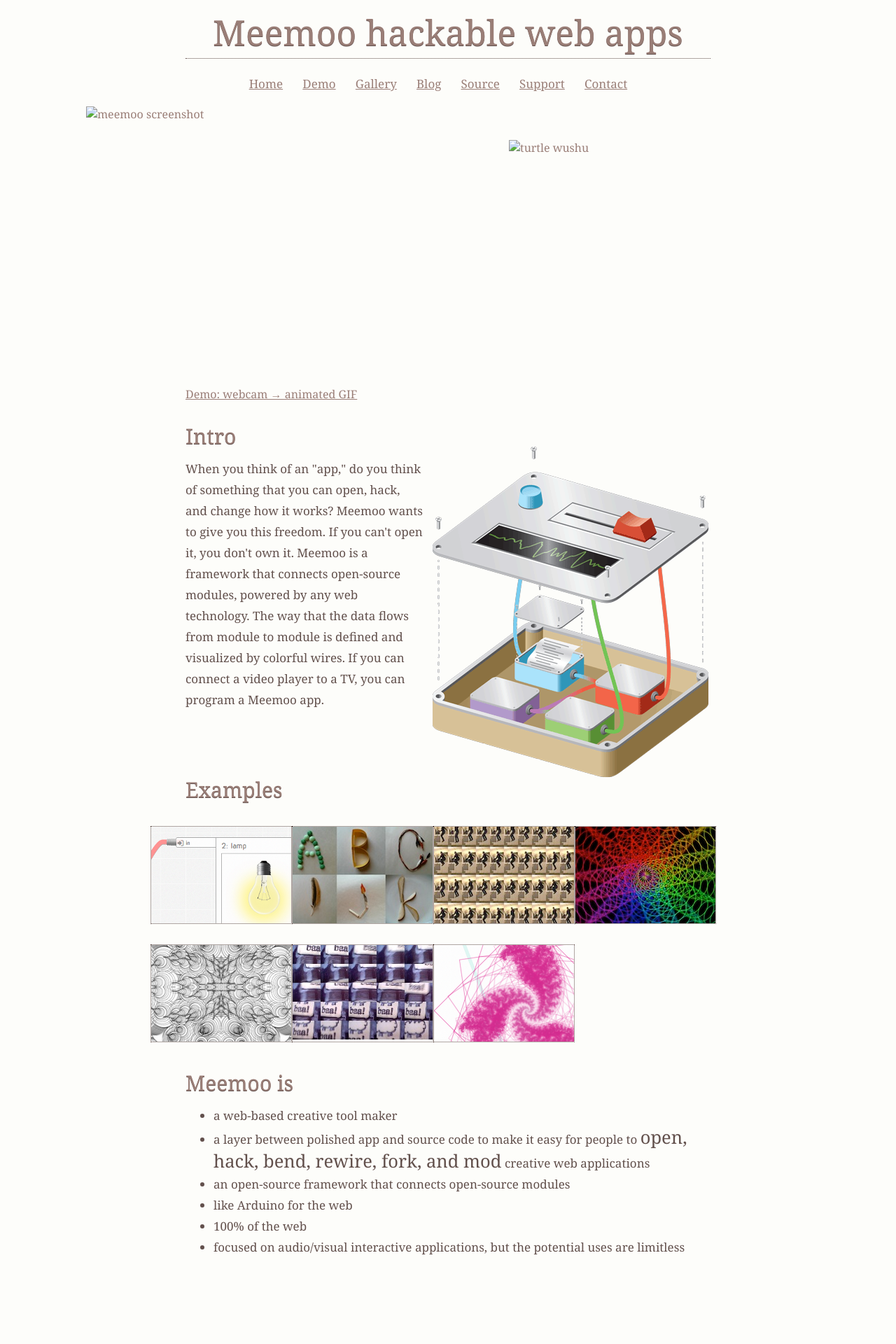
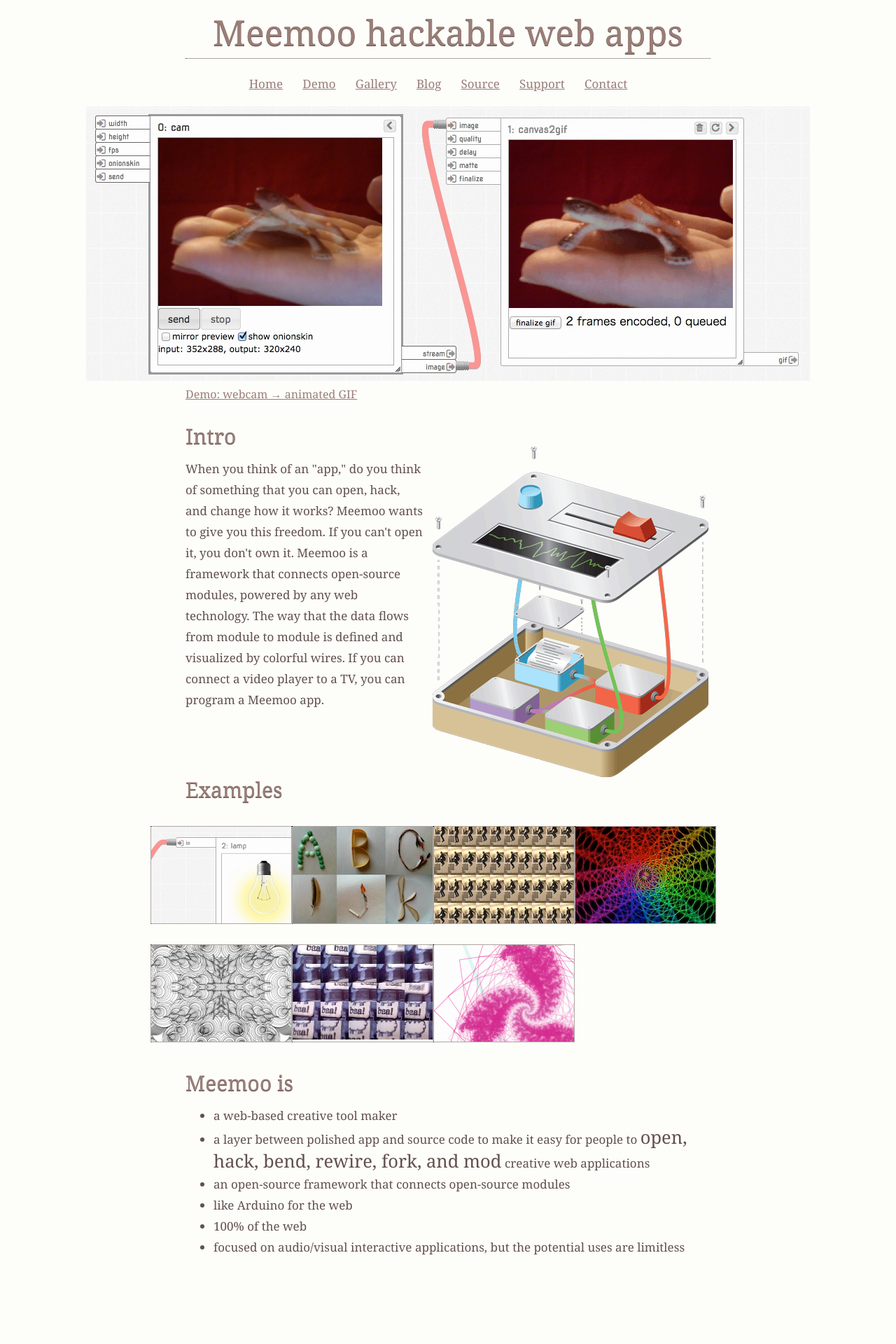
Before and after one commit to meemoo/meemoo.github.io, a Jekyll site: the page built from index.html, in a window 1280 px wide. Shown: the top 1920 px of the page at 70% size. Built offline with Jekyll 4.4.1, drawn with Linux system fonts in a browser that asks for light colours; Markdown is read by kramdown in place of the engine named in the settings; grey boxes are pictures that could not be loaded.

Commit message:
hp fixes

```diff
--- a/index.html
+++ b/index.html
@@ -6,8 +6,8 @@ title: Meemoo hackable web apps
 <p>
   <div style="position:relative; height:400px;">
     <a href="http://meemoo.org/iframework/#example/cam2gif">
-      <img src="Screen-shot-2012-12-25-cam2gif.jpg" width="1034" height="392" alt="meemoo screenshot" style="position:absolute; left:-142px; top:0px;" />
-      <img src="turtle-wushu.gif" width="320" height="240" alt="turtle wushu" title="turtle wushu" style="position:absolute; left: 462px; top:48px;" />
+      <img src="images/Screen-shot-2012-12-25-cam2gif.jpg" width="1034" height="392" alt="meemoo screenshot" style="position:absolute; left:-142px; top:0px;" />
+      <img src="images/turtle-wushu.gif" width="320" height="240" alt="turtle wushu" title="turtle wushu" style="position:absolute; left: 462px; top:48px;" />
     </a>
   </div>
   <a href="http://meemoo.org/iframework/#example/cam2gif">
```
